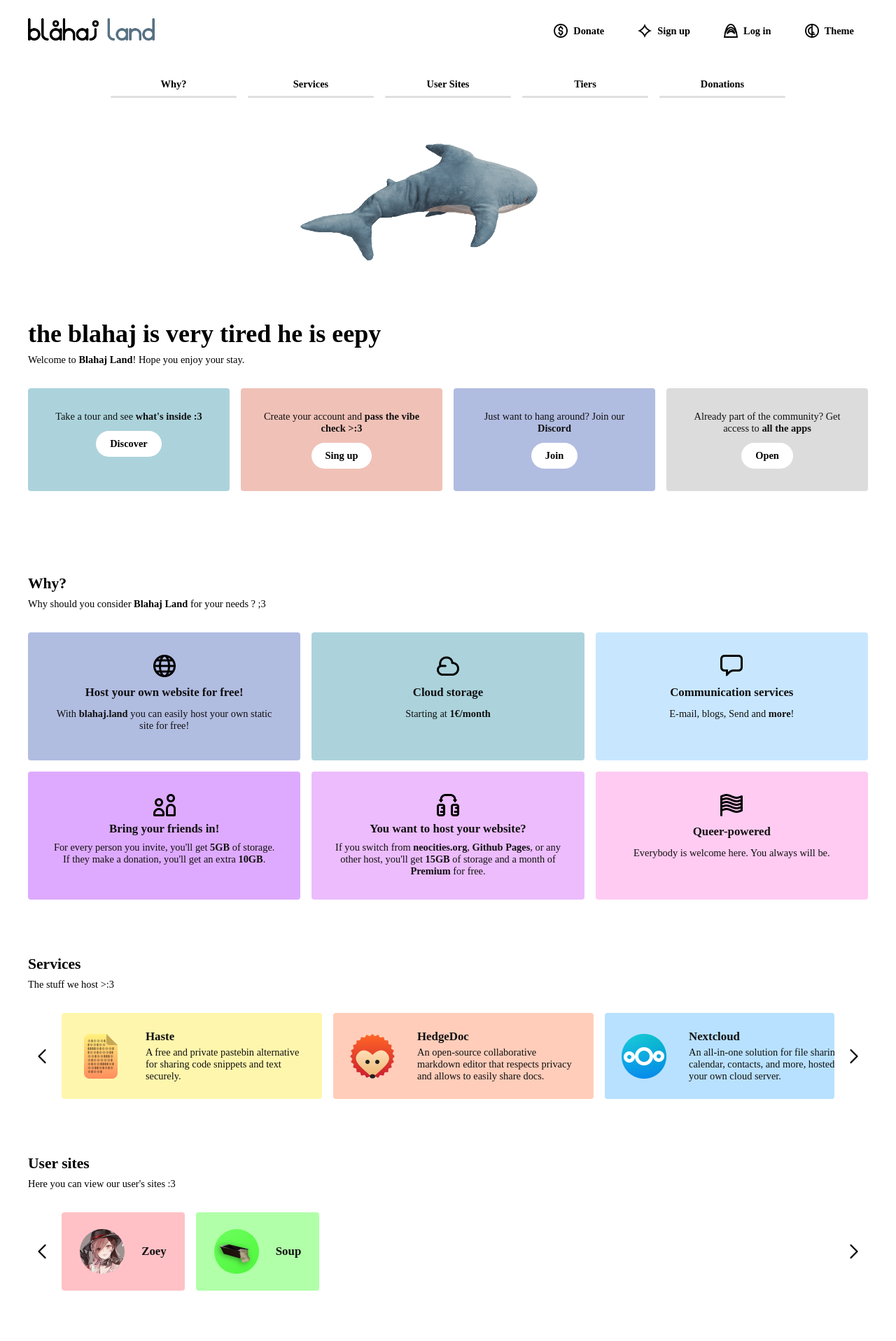
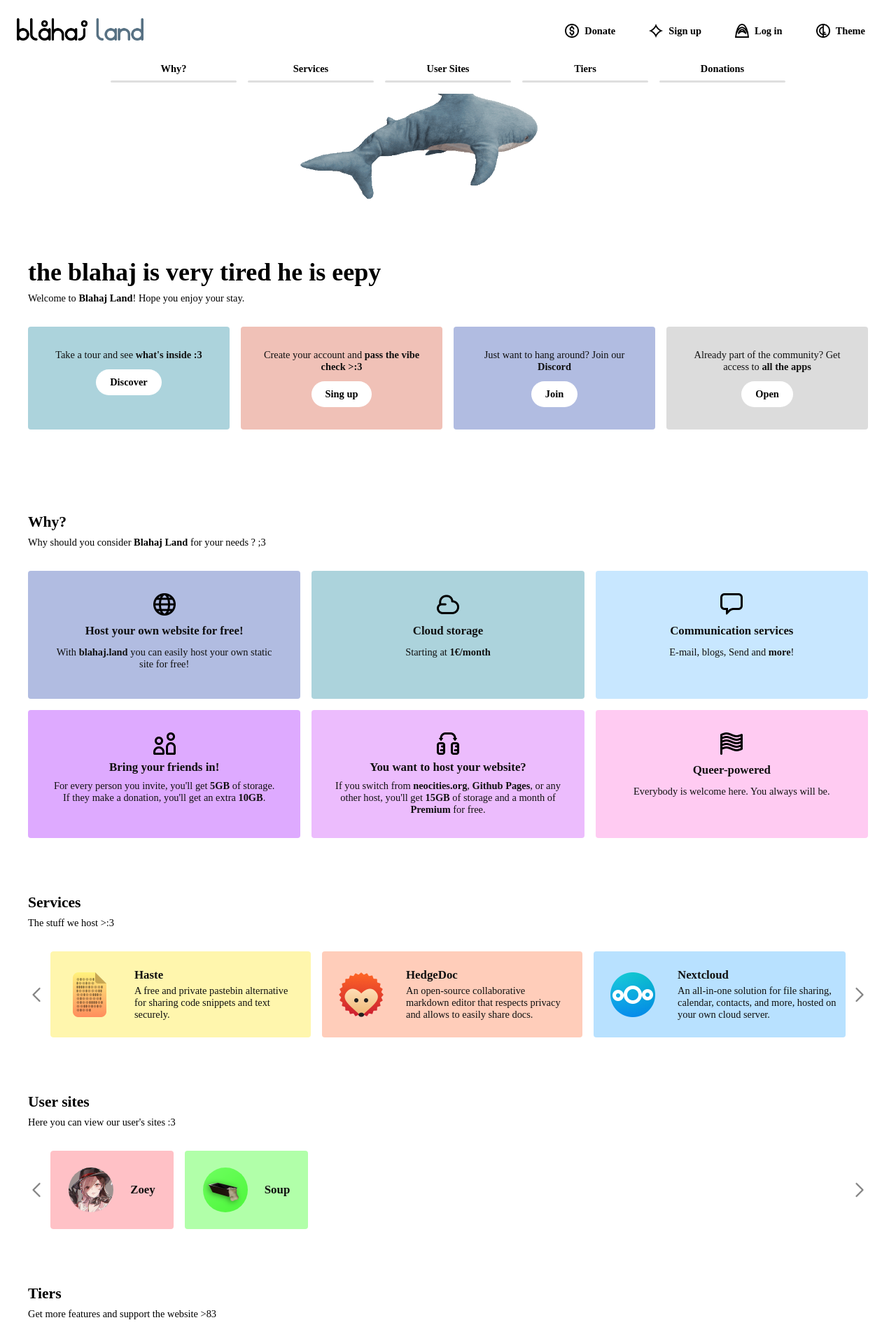
Before and after one commit to blahajland/Website, a Vue app: page / in a window 1280 px wide. Shown: the top 1917 px of the page at 70% size. Built offline with nearby package versions, Linux system fonts and the light colour scheme; a web font is replaced by a local one.

Commit message:
Changed TopBar's behaviour

```diff
--- a/src/App.vue
+++ b/src/App.vue
@@ -1,13 +1,32 @@
 <script setup>
-import TopBar from '@/static/TopBar.vue'
+import TopBar from '@/components/containers/TopBar.vue'
 import CustomFooter from '@/components/CustomFooter.vue'
-import { setThemeFromCookie } from '@/assets/js/themeTools.js'
+import { setThemeFromCookie, switchTheme } from '@/assets/js/themeTools.js'
+import { changeLoc } from '@/assets/js/linkTools.js'
+import CustomButton from '@/components/CustomButton.vue'
 
 setThemeFromCookie()
 </script>
 
 <template>
-  <TopBar />
+  <TopBar>
+    <CustomButton @click="changeLoc('https://ko-fi.com/eryncloud/')">
+      <img src="/icons/donate.png" alt="Donate" />
+      <p>Donate</p>
+    </CustomButton>
+    <CustomButton @click="changeLoc('https://discord.gg/23ScBhN7xx')">
+      <img src="/icons/join.png" alt="Join" />
+      <p>Sign up</p>
+    </CustomButton>
+    <CustomButton @click="changeLoc('https://blahaj.land/yunohost/sso/')">
+      <img src="/icons/open.png" alt="Open" />
+      <p>Log in</p>
+    </CustomButton>
+    <CustomButton @click="switchTheme()">
+      <img src="/icons/theme.png" alt="Theme" />
+      <p>Theme</p>
+    </CustomButton>
+  </TopBar>
   <RouterView></RouterView>
   <CustomFooter>
     <p>&copy; <a href="https://blog.blahaj.land/">eryn</a> Some rights reserved</p>
--- a/src/components/containers/BlockGrid.vue
+++ b/src/components/containers/GridContainer.vue
@@ -13,13 +13,13 @@
 </script>
 
 <template>
-  <div class="BlockGrid">
+  <div class="GridContainer">
     <slot></slot>
   </div>
 </template>
 
 <style>
-.BlockGrid {
+.GridContainer {
   display: grid;
   grid-auto-rows: 1fr;
   grid-template-columns: repeat(v-bind(rows), 1fr);
--- a/src/components/containers/SlideableList.vue
+++ b/src/components/containers/SlideableContainer.vue
@@ -14,7 +14,7 @@
 </script>
 
 <template>
-  <div class="SlideableList">
+  <div class="SlideableContainer">
     <div class="SlideButton" @click="scroll(-1 * SCROLL_AMOUNT)">
       <img src="/icons/left.png" alt="&lt;" />
     </div>
@@ -28,7 +28,7 @@
 </template>
 
 <style>
-.SlideableList {
+.SlideableContainer {
   display: flex;
   flex-direction: row;
   justify-content: stretch;
@@ -44,11 +44,22 @@
   align-items: center;
   border-radius: var(--radius-inf);
   transition: var(--trans);
-  padding: 8px;
+  opacity: 0.5;
+  /*position: absolute;*/
 }
 
+/*.SlideButton:first-of-type {
+  left: 32px;
+}
+
+.SlideButton:last-of-type {
+  right: 32px;
+}*/
+
 .SlideButton:hover {
+  padding: 8px;
   background: var(--hover);
+  opacity: 1;
 }
 
 .SlideButton > img {
--- /dev/null
+++ b/src/components/containers/TopBar.vue
@@ -0,0 +1,41 @@
+<script setup></script>
+
+<template>
+  <div class="TopBar">
+    <RouterLink to="/">
+      <img src="/images/logo.png" alt="Logo" />
+    </RouterLink>
+    <div>
+      <slot></slot>
+    </div>
+  </div>
+</template>
+
+<style>
+.TopBar {
+  position: fixed;
+  top: 0;
+  left: 0;
+  right: 0;
+  background: var(--background);
+  display: flex;
+  flex-direction: row;
+  justify-content: space-between;
+  align-items: center;
+  padding: 24px;
+  z-index: 5;
+}
+
+.TopBar > a > img {
+  height: 32px;
+  filter: var(--filter);
+}
+
+.TopBar > div {
+  display: flex;
+  flex-direction: row;
+  justify-content: space-between;
+  align-items: stretch;
+  gap: 8px;
+}
+</style>
--- a/src/static/TopBar.vue
+++ /dev/null
@@ -1,58 +0,0 @@
-<script setup>
-import PN from '@/components/CustomButton.vue'
-import { changeLoc } from '@/assets/js/linkTools.js'
-import { switchTheme } from '@/assets/js/themeTools.js'
-</script>
-
-<template>
-  <div class="TopBar">
-    <RouterLink to="/">
-      <img src="/images/logo.png" alt="Logo" />
-    </RouterLink>
-    <div>
-      <PN @click="changeLoc('https://ko-fi.com/eryncloud/')">
-        <img src="/icons/donate.png" alt="Donate" />
-        <p>Donate</p>
-      </PN>
-      <PN @click="changeLoc('https://discord.gg/23ScBhN7xx')">
-        <img src="/icons/join.png" alt="Join" />
-        <p>Sign up</p>
-      </PN>
-      <PN @click="changeLoc('https://blahaj.land/yunohost/sso/')">
-        <img src="/icons/open.png" alt="Open" />
-        <p>Log in</p>
-      </PN>
-      <PN @click="switchTheme()">
-        <img src="/icons/theme.png" alt="Theme" />
-        <p>Theme</p>
-      </PN>
-    </div>
-  </div>
-</template>
-
-<style>
-.TopBar {
-  position: sticky;
-  top: 0;
-  background: var(--background);
-  display: flex;
-  flex-direction: row;
-  justify-content: space-between;
-  align-items: center;
-  padding: 24px 0;
-  z-index: 5;
-}
-
-.TopBar > a > img {
-  height: 32px;
-  filter: var(--filter);
-}
-
-.TopBar > div {
-  display: flex;
-  flex-direction: row;
-  justify-content: space-between;
-  align-items: stretch;
-  gap: 8px;
-}
-</style>
--- a/src/views/HomeView.vue
+++ b/src/views/HomeView.vue
@@ -1,14 +1,14 @@
 <script setup>
-import ContentBlock from '@/components/blocks/ContentBlock.vue'
+import ContentBlock from '@/components/cards/VerticalCard.vue'
 import CustomButton from '@/components/CustomButton.vue'
 import CustomGap from '@/components/CustomGap.vue'
-import BlockGrid from '@/components/containers/BlockGrid.vue'
-import SlideableList from '@/components/containers/SlideableList.vue'
-import SideBlock from '@/components/blocks/SideBlock.vue'
+import GridContainer from '@/components/containers/GridContainer.vue'
+import SlideableContainer from '@/components/containers/SlideableContainer.vue'
+import SideBlock from '@/components/cards/RowCard.vue'
 import { changeLoc } from '@/assets/js/linkTools.js'
-import PageSection from '@/components/containers/PageSection.vue'
+import PageContainer from '@/components/containers/PageContainer.vue'
 import RandomTitles from '@/assets/json/titles.json'
-import SmallBlock from '@/components/blocks/SmallBlock.vue'
+import SmallBlock from '@/components/cards/SmallCard.vue'
 import TabButton from '@/components/TabButton.vue'
 import TabGroup from '@/components/containers/TabGroup.vue'
 
@@ -39,12 +39,12 @@
     <a href="https://blahaj.itsjamie.dev/">
       <img src="/images/spinning-blahaj.gif" alt="Blahaj" />
     </a>
-    <PageSection>
+    <PageContainer>
       <template #title>
         <h1>{{ randomTitle }}</h1>
         <p>Welcome to <b>Blahaj Land</b>! Hope you enjoy your stay.</p>
       </template>
-      <BlockGrid rows="4">
+      <GridContainer rows="4">
         <ContentBlock color="#ACD3DC">
           <p>Take a tour and see <b>what's inside :3</b></p>
           <CustomButton @click="changeLoc('#p1', false)">
@@ -69,15 +69,15 @@
             <p>Open</p>
           </CustomButton>
         </ContentBlock>
-      </BlockGrid>
-    </PageSection>
+      </GridContainer>
+    </PageContainer>
     <CustomGap gap="32px" />
-    <PageSection>
+    <PageContainer>
       <template #title>
         <h2 id="p1">Why?</h2>
         <p>Why should you consider <b>Blahaj Land</b> for your needs ? ;3</p>
       </template>
-      <BlockGrid>
+      <GridContainer>
         <ContentBlock color="#B1BCE1">
           <img src="/icons/website.png" alt="Website" />
           <h3>Host your own website for free!</h3>
@@ -114,14 +114,14 @@
           <h3>Queer-powered</h3>
           <p>Everybody is welcome here. You always will be.</p>
         </ContentBlock>
-      </BlockGrid>
-    </PageSection>
-    <PageSection>
+      </GridContainer>
+    </PageContainer>
+    <PageContainer>
       <template #title>
         <h2 id="p2">Services</h2>
         <p>The stuff we host >:3</p>
       </template>
-      <SlideableList>
+      <SlideableContainer>
         <SideBlock color="#FFF6AD">
           <template #image>
             <img src="/icons/apps/haste.png" alt="Haste" />
@@ -207,14 +207,14 @@
           </template>
           <h3>And much much more</h3>
         </SideBlock>
-      </SlideableList>
-    </PageSection>
-    <PageSection>
+      </SlideableContainer>
+    </PageContainer>
+    <PageContainer>
       <template #title>
         <h2 id="p3">User sites</h2>
         <p>Here you can view our user's sites :3</p>
       </template>
-      <SlideableList>
+      <SlideableContainer>
         <SmallBlock color="#FFC1C6" @click="changeLoc('https://zoey.blahaj.land')">
           <img src="/users/zoey.png" alt="Zoey" />
           <h3>Zoey</h3>
@@ -223,14 +223,14 @@
           <img src="/users/soup.png" alt="Soup" />
           <h3>Soup</h3>
         </SmallBlock>
-      </SlideableList>
-    </PageSection>
-    <PageSection>
+      </SlideableContainer>
+    </PageContainer>
+    <PageContainer>
       <template #title>
         <h2 id="p4">Tiers</h2>
         <p>Get more features and support the website >83</p>
       </template>
-      <BlockGrid>
+      <GridContainer>
         <ContentBlock color="#BCDBFF">
           <h2>Starter</h2>
           <h3>Free</h3>
@@ -261,15 +261,15 @@
             <p>Donate</p>
           </CustomButton>
         </ContentBlock>
-      </BlockGrid>
-    </PageSection>
-    <PageSection :last="true">
+      </GridContainer>
+    </PageContainer>
+    <PageContainer :last="true">
       <template #title>
         <h2 id="p5">Donations</h2>
         <p>Thanks for your <i>kind</i> donations &lt;3</p>
         <CustomGap gap="8px" />
       </template>
-      <SlideableList>
+      <SlideableContainer>
         <ContentBlock color="#D9F6F2">
           <h3>Magnetron</h3>
           <h3>6.00€</h3>
@@ -305,8 +305,8 @@
           <h3>imnotklaus</h3>
           <h3>2.00€</h3>
         </ContentBlock>
-      </SlideableList>
-    </PageSection>
+      </SlideableContainer>
+    </PageContainer>
   </div>
 </template>
 
--- a/src/views/RulesView.vue
+++ b/src/views/RulesView.vue
@@ -2,11 +2,11 @@
 import { changeLoc } from '@/assets/js/linkTools.js'
 import TabGroup from '@/components/containers/TabGroup.vue'
 import TabButton from '@/components/TabButton.vue'
-import PageSection from '@/components/containers/PageSection.vue'
-import BlockGrid from '@/components/containers/BlockGrid.vue'
-import ContentBlock from '@/components/blocks/ContentBlock.vue'
+import PageContainer from '@/components/containers/PageContainer.vue'
+import GridContainer from '@/components/containers/GridContainer.vue'
+import ContentBlock from '@/components/cards/VerticalCard.vue'
 
-changeLoc('#',false)
+changeLoc('#', false)
 </script>
 
 <template>
@@ -22,12 +22,12 @@
     <a href="https://blahaj.itsjamie.dev/">
       <img src="/images/spinning-blahaj.gif" alt="Blahaj" />
     </a>
-    <PageSection>
+    <PageContainer>
       <template #title>
         <h1 id="r1">Rules</h1>
         <p>Last updated : 14/11/2023</p>
       </template>
-      <BlockGrid>
+      <GridContainer>
         <ContentBlock color="#C3FFD4">
           <h3>Respectful Behavior</h3>
           <p>
@@ -80,20 +80,20 @@
             administrators. Violation of this rule may result in immediate action.
           </p>
         </ContentBlock>
-      </BlockGrid>
-    </PageSection>
-    <PageSection :last="true">
+      </GridContainer>
+    </PageContainer>
+    <PageContainer :last="true">
       <template #title>
         <h1 id="r2">Terms of Service</h1>
         <p>Last updated : --/--/20--</p>
       </template>
-      <BlockGrid>
+      <GridContainer>
         <ContentBlock color="#DCDCDC">
           <h3>Coming soon !</h3>
           <p>More infos on the <b>Discord</b> server.</p>
         </ContentBlock>
-      </BlockGrid>
-    </PageSection>
+      </GridContainer>
+    </PageContainer>
   </div>
 </template>
 
```
Also changed, not shown: src/components/cards/RowCard.vue (renamed from src/components/blocks/SideBlock.vue), src/components/cards/SmallCard.vue (renamed from src/components/blocks/SmallBlock.vue), src/components/cards/VerticalCard.vue (renamed from src/components/blocks/ContentBlock.vue), src/components/containers/PageContainer.vue (renamed from src/components/containers/PageSection.vue), 1 other file (tests, documents, lock files or other folders).
